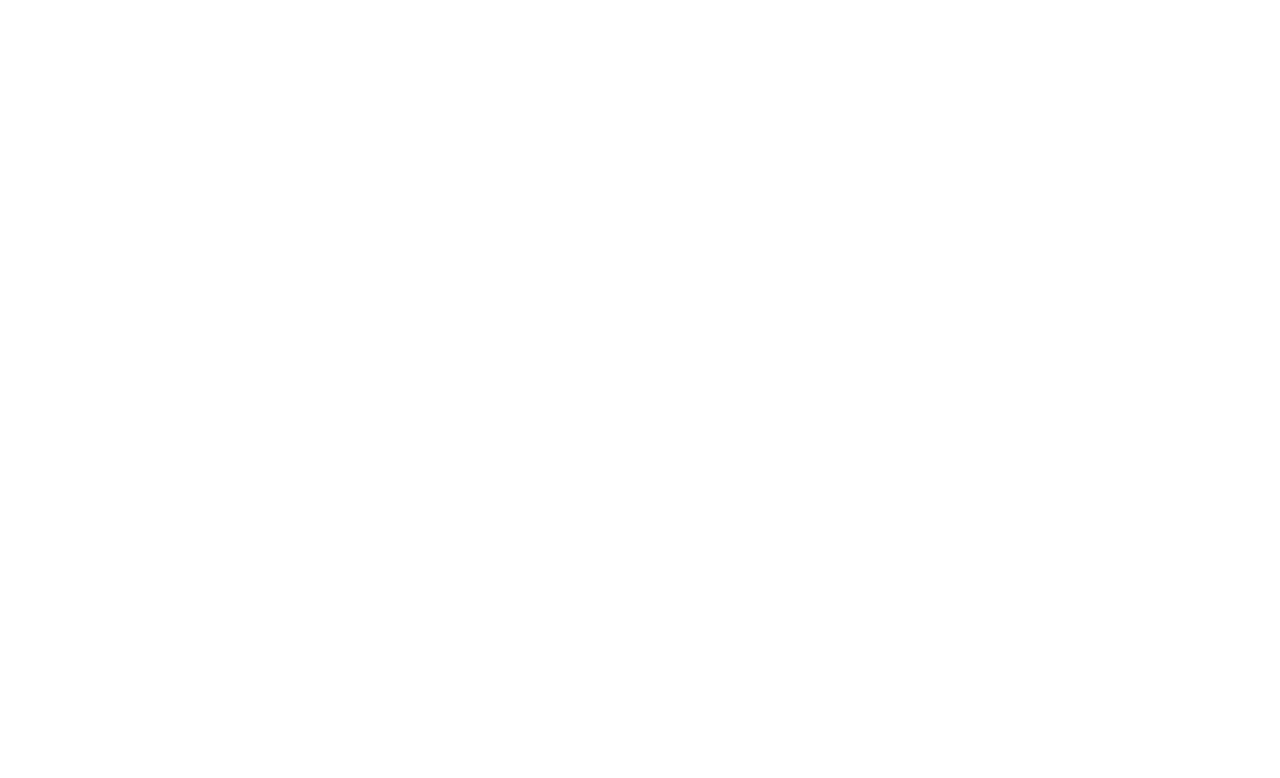
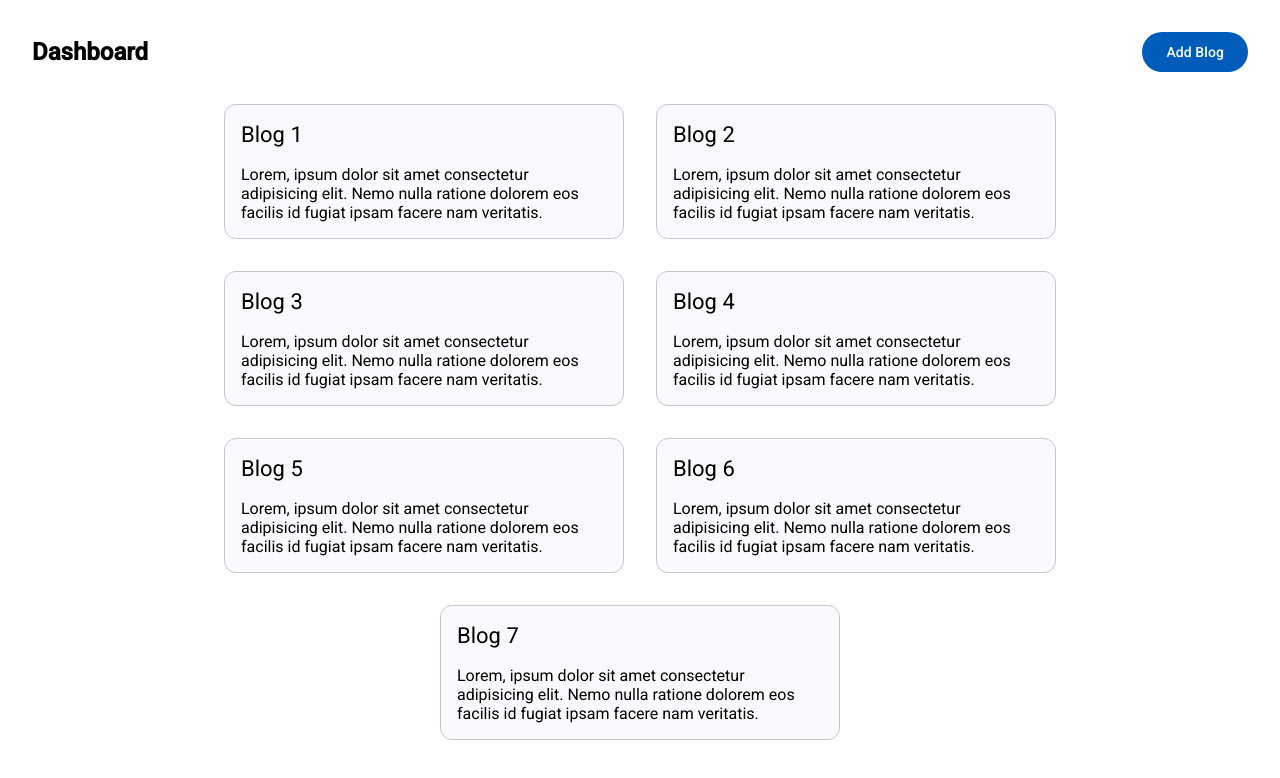
Before and after one commit to ark-startappss/blog-angular, an Angular app: page /dashboard in a window 1280 px wide. Before the commit this address led to /. Shown: the top 778 px of the page. Built offline with nearby package versions, Linux system fonts and the light colour scheme.

Commit message:
dashboard UI done

```diff
--- a/src/app/app.routes.ts
+++ b/src/app/app.routes.ts
@@ -2,9 +2,9 @@
 
 // local imports
 import { LoginComponent } from './login/login.component';
-import { BlogsComponent } from './blogs/blogs.component';
+import { DashboardComponent } from './dashboard/dashboard.component';
 
 export const routes: Routes = [
   { path: 'login', component: LoginComponent },
-  { path: 'blogs', component: BlogsComponent },
+  { path: 'dashboard', component: DashboardComponent },
 ];
--- /dev/null
+++ b/src/app/dashboard/dashboard.component.css
@@ -0,0 +1,28 @@
+#blogs-dashboard {
+  padding: 2rem;
+}
+#blogs-dashboard > h1 {
+  font-weight: 500;
+}
+
+#blogs-dashboard > nav {
+  display: flex;
+  align-items: center;
+  justify-content: space-between;
+  gap: 1rem;
+}
+
+#blogs-dashboard > ul {
+  margin-top: 2rem;
+  display: flex;
+  flex-wrap: wrap;
+  justify-content: center;
+  gap: 2rem;
+}
+#blogs-dashboard > ul > li {
+  flex-basis: 400px;
+}
+
+#blogs-dashboard > ul mat-card-header {
+  padding-block-end: 1rem;
+}
--- /dev/null
+++ b/src/app/dashboard/dashboard.component.html
@@ -0,0 +1,24 @@
+<main id="blogs-dashboard">
+  <nav>
+    <h1>Dashboard</h1>
+    <a mat-flat-button [routerLink]="['/blogs/create']">Add Blog</a>
+  </nav>
+  <ul>
+    @for (blog of blogs; track $index) {
+    <li>
+      <a [routerLink]="['/blogs/' + blog.id]">
+        <mat-card class="example-card" appearance="outlined">
+          <mat-card-header>
+            <mat-card-title>{{ blog.title }}</mat-card-title>
+          </mat-card-header>
+          <mat-card-content>
+            <p>
+              {{ blog.content }}
+            </p>
+          </mat-card-content>
+        </mat-card>
+      </a>
+    </li>
+    }
+  </ul>
+</main>
--- /dev/null
+++ b/src/app/dashboard/dashboard.component.ts
@@ -0,0 +1,57 @@
+import { Component } from '@angular/core';
+import { RouterModule } from '@angular/router';
+import { MatButtonModule } from '@angular/material/button';
+import { MatCardModule } from '@angular/material/card';
+
+@Component({
+  selector: 'app-dashboard',
+  imports: [RouterModule, MatButtonModule, MatCardModule],
+  templateUrl: './dashboard.component.html',
+  styleUrl: './dashboard.component.css',
+})
+export class DashboardComponent {
+  blogs = [
+    {
+      id: 1,
+      title: 'Blog 1',
+      content:
+        'Lorem, ipsum dolor sit amet consectetur adipisicing elit. Nemo nulla ratione dolorem eos facilis id fugiat ipsam facere nam veritatis.',
+    },
+    {
+      id: 2,
+      title: 'Blog 2',
+      content:
+        'Lorem, ipsum dolor sit amet consectetur adipisicing elit. Nemo nulla ratione dolorem eos facilis id fugiat ipsam facere nam veritatis.',
+    },
+    {
+      id: 3,
+      title: 'Blog 3',
+      content:
+        'Lorem, ipsum dolor sit amet consectetur adipisicing elit. Nemo nulla ratione dolorem eos facilis id fugiat ipsam facere nam veritatis.',
+    },
+    {
+      id: 4,
+      title: 'Blog 4',
+      content:
+        'Lorem, ipsum dolor sit amet consectetur adipisicing elit. Nemo nulla ratione dolorem eos facilis id fugiat ipsam facere nam veritatis.',
+    },
+    {
+      id: 5,
+      title: 'Blog 5',
+      content:
+        'Lorem, ipsum dolor sit amet consectetur adipisicing elit. Nemo nulla ratione dolorem eos facilis id fugiat ipsam facere nam veritatis.',
+    },
+    {
+      id: 6,
+      title: 'Blog 6',
+      content:
+        'Lorem, ipsum dolor sit amet consectetur adipisicing elit. Nemo nulla ratione dolorem eos facilis id fugiat ipsam facere nam veritatis.',
+    },
+    {
+      id: 7,
+      title: 'Blog 7',
+      content:
+        'Lorem, ipsum dolor sit amet consectetur adipisicing elit. Nemo nulla ratione dolorem eos facilis id fugiat ipsam facere nam veritatis.',
+    },
+  ];
+}
--- a/src/styles.css
+++ b/src/styles.css
@@ -1,4 +1,25 @@
 /* You can add global styles to this file, and also import other style files */
 
-html, body { height: 100%; }
-body { margin: 0; font-family: Roboto, "Helvetica Neue", sans-serif; }
+html,
+body {
+  height: 100%;
+}
+body {
+  font-family: Roboto, "Helvetica Neue", sans-serif;
+}
+
+* {
+  margin: 0;
+  padding: 0;
+  box-sizing: border-box;
+}
+
+ul,
+li {
+  list-style: none;
+}
+
+a {
+  text-decoration: none;
+  color: inherit;
+}
```
Also changed, not shown: 1 other file (tests, documents, lock files or other folders).
